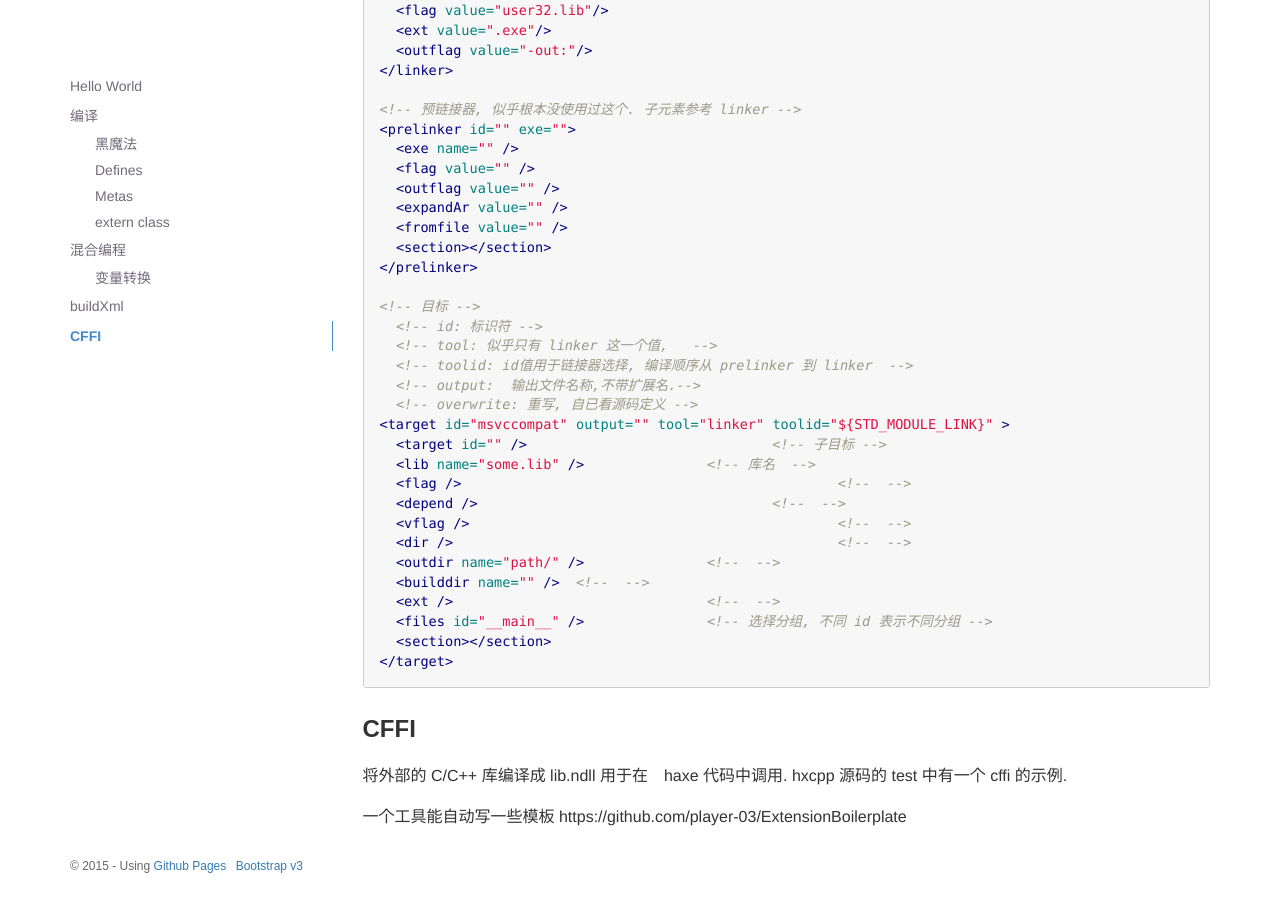
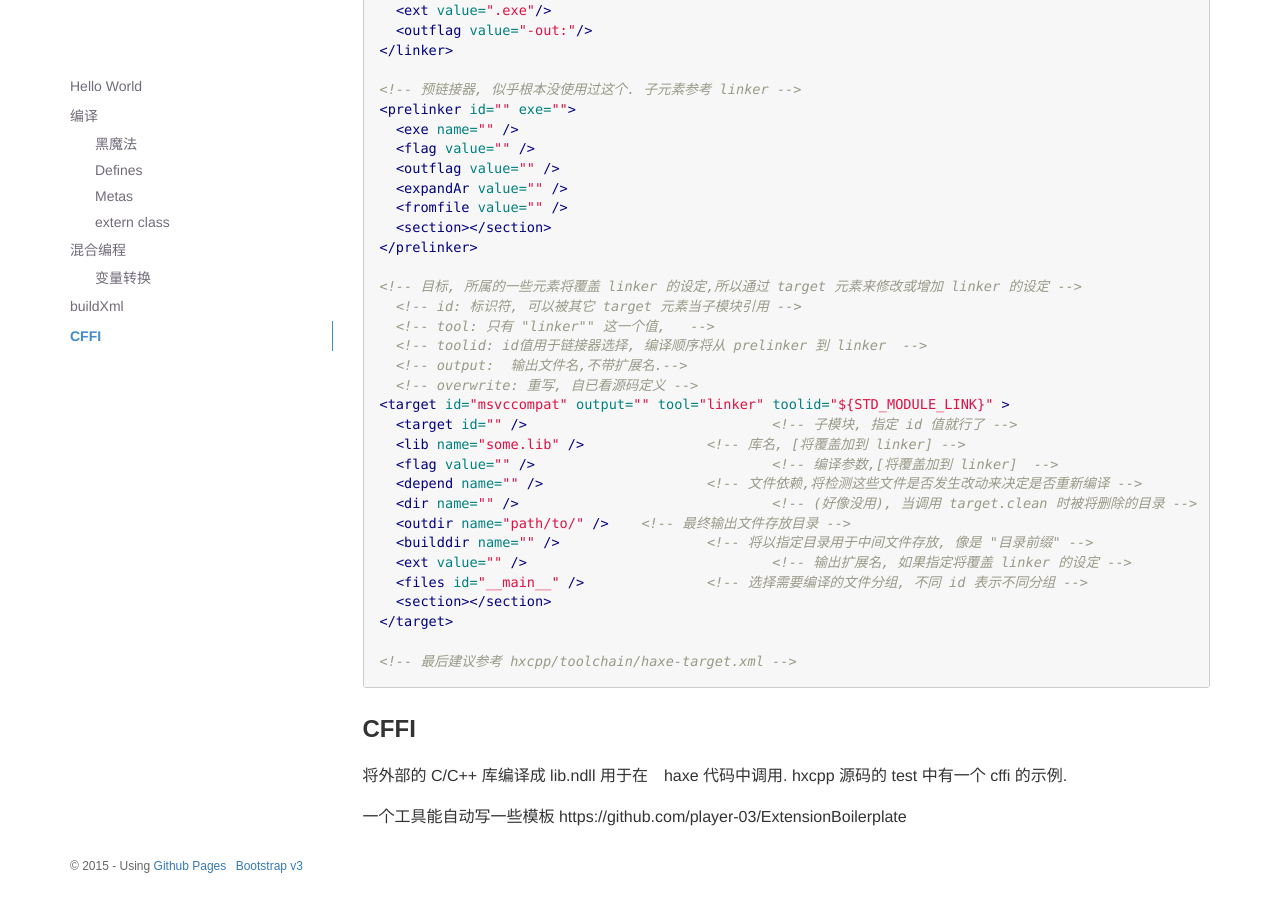
Before and after one commit to R32/r32.github.io, a Jekyll site: the page built from _posts/haxe/2014-05-16-hxcpp.markdown, in a window 1280 px wide and 900 px high, scrolled down 7851 px. Built offline with Jekyll 4.4.1, drawn with Linux system fonts in a browser that asks for light colours; nearby versions of some CDN libraries; Markdown is read by kramdown in place of the engine named in the settings; some of the changed lines change nothing that is shown; some of the changed text lies outside the part shown.

Commit message:
update hxcpp doc

````diff
--- a/_posts/haxe/2014-05-16-hxcpp.markdown
+++ b/_posts/haxe/2014-05-16-hxcpp.markdown
@@ -121,9 +121,8 @@ In order to [improve support for interacting](http://haxe.1354130.n2.nabble.com/
 
 @:void					# Use Cpp native 'void' return type (cpp only)
 
+# 文件依赖, 也就是当依赖的文件发生过改动,将重将编译.
 # 附加在 extern 类上, 哪个类调用了这个 extern 类, 就会在 build.xml 中相关 cpp 新增一条 <depend name="file.h" />
-# 但是编译后在 build.xml 相关的 <file /> 元素上仅仅加上一条　<depend />　根本不起作用,
-# 也就是说加了<depend /> 的 cpp 但却无法引用到 depend 的定义, 是个 Bug 吗?　[haxe 3.2 rc2.0]
 @:depend 				# Add a dependency in the build.xml file.
 ```
 
@@ -320,7 +319,7 @@ dir:			- ??? 和 dospath 一样, 只是多了检测
   <hlsl name="path/tofile.fx" profile="" variable="" target="" />
 
   <options name="Options.txt"/>			<!-- TODO: 不明确,反正都是 Options.txt -->
-  <precompiledheader name="" dir="" />  <!-- TODO: 预编译,  -->
+  <precompiledheader name="" dir="" />  <!-- 预编译头文件,name:文件名, dir:目录  -->
 
   <include name="path/to/file.xml" />	<!-- 导入另一个 xml, 覆盖到当前 -->
   <section></section>
@@ -337,7 +336,7 @@ dir:			- ??? 和 dospath 一样, 只是多了检测
 
  <cflag value="" />				<!-- 仅用于 .c 的编译参数 -->
  <cppflag value="" />			<!-- 仅用于 .cpp 或 .c++ 的编译参数 -->
- <objcflag value="" />			<!-- 仅用于 .m(object-c) 的编译参数  -->
+ <objcflag value="" />			<!-- 仅用于 .m(object-c) 的编译参数 -->
  <mmflag value="" />			<!-- 仅用于 .mm(object-c++) 的编译参数 -->
  <pchflag value="" />			<!-- 仅用于 .pch(预编译头文件) 的编译参数 -->
 
@@ -416,25 +415,26 @@ dir:			- ??? 和 dospath 一样, 只是多了检测
   <section></section>
 </prelinker>
 
-<!-- 目标 -->
-  <!-- id: 标识符 -->
-  <!-- tool: 似乎只有 linker 这一个值,   -->
-  <!-- toolid: id值用于链接器选择, 编译顺序从 prelinker 到 linker  -->
-  <!-- output:  输出文件名称,不带扩展名.-->
+<!-- 目标, 所属的一些元素将覆盖 linker 的设定,所以通过 target 元素来修改或增加 linker 的设定 -->
+  <!-- id: 标识符, 可以被其它 target 元素当子模块引用 -->
+  <!-- tool: 只有 "linker"" 这一个值,   -->
+  <!-- toolid: id值用于链接器选择, 编译顺序将从 prelinker 到 linker  -->
+  <!-- output:  输出文件名,不带扩展名.-->
   <!-- overwrite: 重写, 自已看源码定义 -->
 <target id="msvccompat" output="" tool="linker" toolid="${STD_MODULE_LINK}" >
-  <target id="" />				<!-- 子目标 -->
-  <lib name="some.lib" />		<!-- 库名  -->
-  <flag />						<!--  -->
-  <depend />					<!--  -->
-  <vflag />						<!--  -->
-  <dir />						<!--  -->
-  <outdir name="path/" />		<!--  -->
-  <builddir name="" />	<!--  -->
-  <ext />				<!--  -->
-  <files id="__main__" />		<!-- 选择分组, 不同 id 表示不同分组 -->
+  <target id="" />				<!-- 子模块, 指定 id 值就行了 -->
+  <lib name="some.lib" />		<!-- 库名, [将覆盖加到 linker] -->
+  <flag value="" />				<!-- 编译参数,[将覆盖加到 linker]  -->
+  <depend name="" />			<!-- 文件依赖,将检测这些文件是否发生改动来决定是否重新编译 -->
+  <dir name="" />				<!-- (好像没用), 当调用 target.clean 时被将删除的目录 -->
+  <outdir name="path/to/" />	<!-- 最终输出文件存放目录 -->
+  <builddir name="" />			<!-- 将以指定目录用于中间文件存放, 像是 "目录前缀" -->
+  <ext value="" />				<!-- 输出扩展名, 如果指定将覆盖 linker 的设定 -->
+  <files id="__main__" />		<!-- 选择需要编译的文件分组, 不同 id 表示不同分组 -->
   <section></section>
 </target>
+
+<!-- 最后建议参考 hxcpp/toolchain/haxe-target.xml -->
 ```
 
 ### CFFI
````
